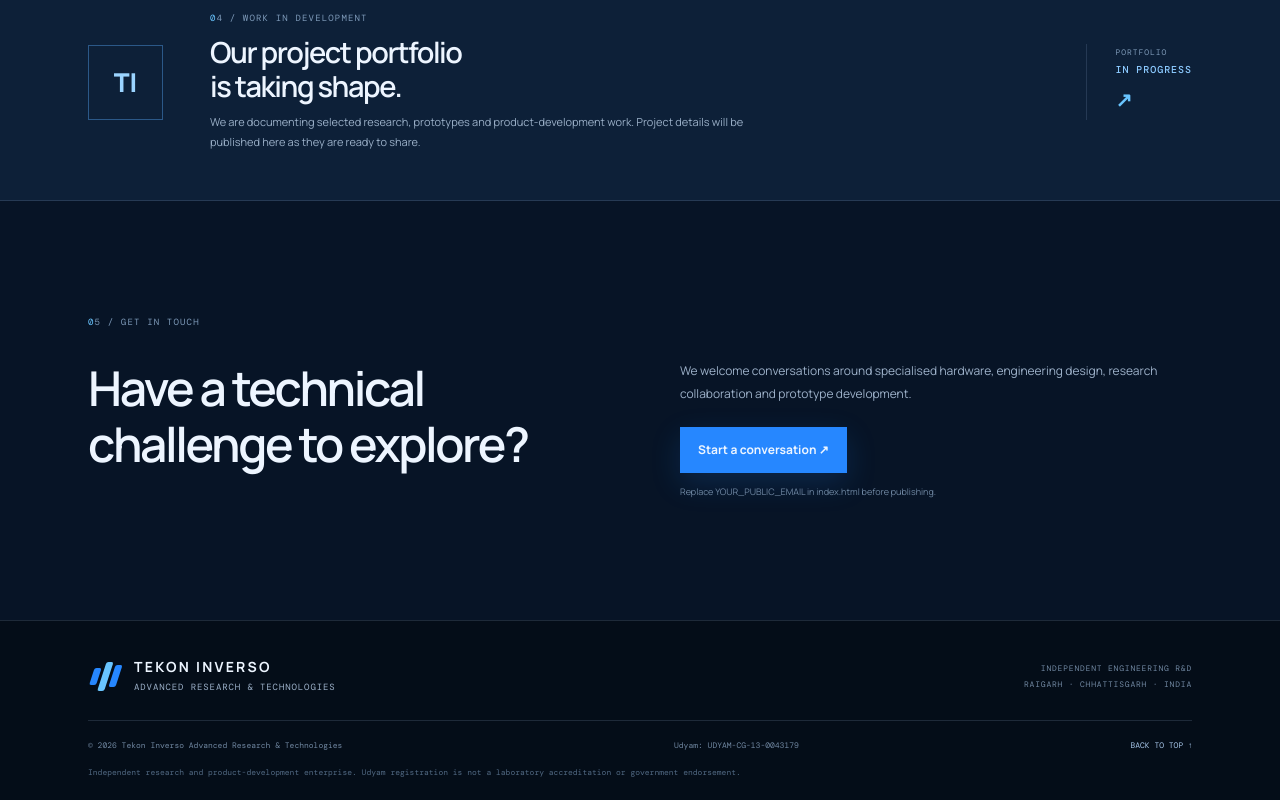
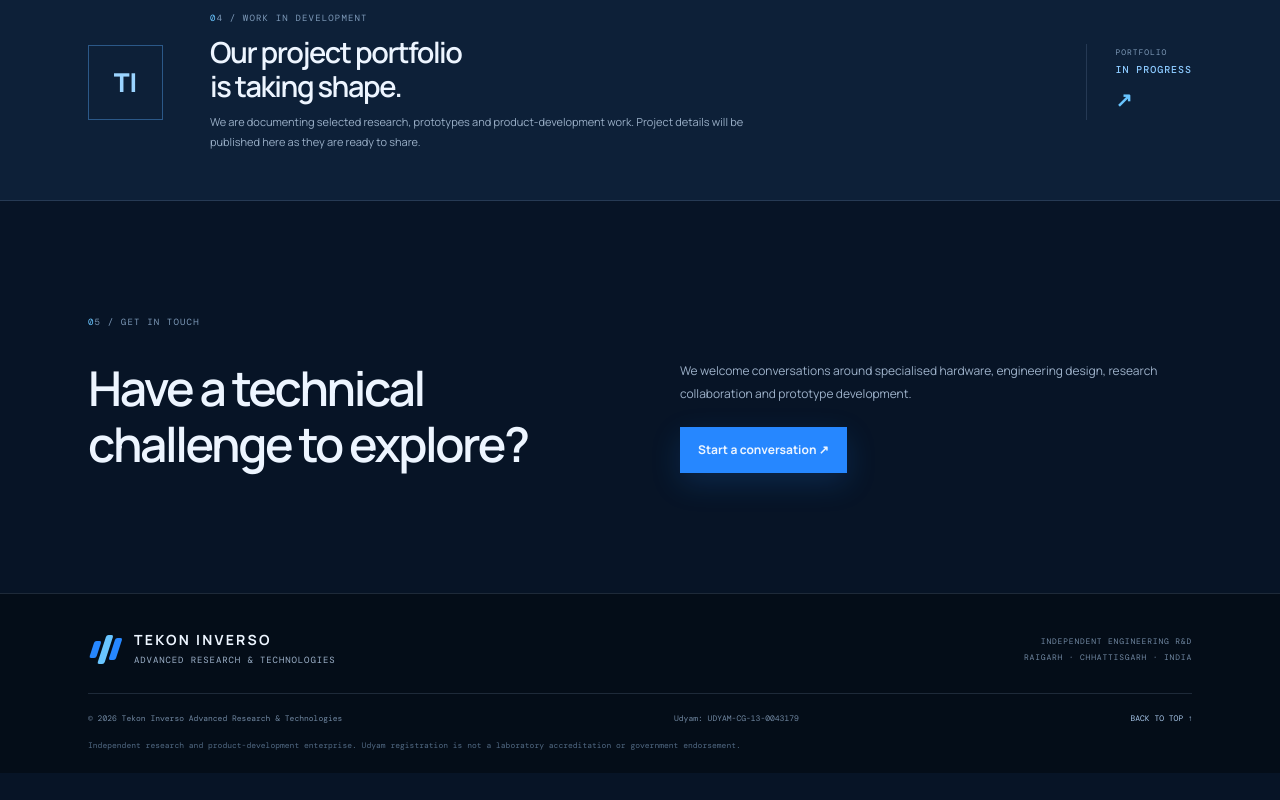
Before and after one commit to Parthbiswas9266/tekon-inverso-website, a plain HTML site: page index.html in a window 1280 px wide. Shown: the part 2756-3556 px from the top of the page. After the commit the page ends 3529 px from the top, so only its background shows below. Drawn offline with nearby package versions, Linux system fonts and the light colour scheme.

Commit message:
Update index.html

```diff
--- a/index.html
+++ b/index.html
@@ -44,7 +44,7 @@
 <div><b>04</b><section><h3>Prototype &amp; test</h3><p>Build, measure, troubleshoot and refine against the requirements.</p></section></div>
 </div></section>
 <section class="portfolio"><div class="wrap portfolio-inner"><div class="portfolio-mark">TI</div><div><div class="eyebrow section-tag">04 / WORK IN DEVELOPMENT</div><h2>Our project portfolio<br>is taking shape.</h2><p>We are documenting selected research, prototypes and product-development work. Project details will be published here as they are ready to share.</p></div><div class="status">PORTFOLIO<br><b>IN PROGRESS</b><strong>↗</strong></div></div></section>
-<section class="wrap contact" id="contact"><div class="eyebrow section-tag">05 / GET IN TOUCH</div><div class="two-col"><h2>Have a technical<br>challenge to explore?</h2><div><p>We welcome conversations around specialised hardware, engineering design, research collaboration and prototype development.</p><a class="btn" href="mailto:"parthbiswas9266@gmail.com">Start a conversation ↗</a><small class="hint">Replace YOUR_PUBLIC_EMAIL in index.html before publishing.</small></div></div></section>
+<section class="wrap contact" id="contact"><div class="eyebrow section-tag">05 / GET IN TOUCH</div><div class="two-col"><h2>Have a technical<br>challenge to explore?</h2><div><p>We welcome conversations around specialised hardware, engineering design, research collaboration and prototype development.</p><a class="btn" href="mailto:"parthbiswas9266@gmail.com">Start a conversation ↗</a></div></div></section>
 </main>
 <footer><div class="wrap"><div class="foot-top"><a class="brand" href="#home"><span class="mark"><i></i><i></i><i></i></span><span><b>TEKON INVERSO</b><small>ADVANCED RESEARCH &amp; TECHNOLOGIES</small></span></a><div class="foot-meta">INDEPENDENT ENGINEERING R&amp;D<br>RAIGARH · CHHATTISGARH · INDIA</div></div><div class="foot-bottom"><span>© <span id="year"></span> Tekon Inverso Advanced Research &amp; Technologies</span><span>Udyam: UDYAM-CG-13-0043179</span><a href="#home">BACK TO TOP ↑</a></div><p class="disclaimer">Independent research and product-development enterprise. Udyam registration is not a laboratory accreditation or government endorsement.</p></div></footer>
 </body></html>
```
